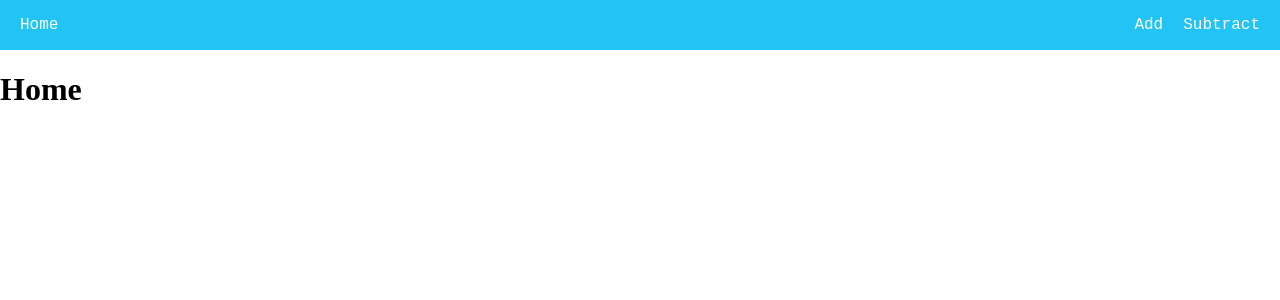
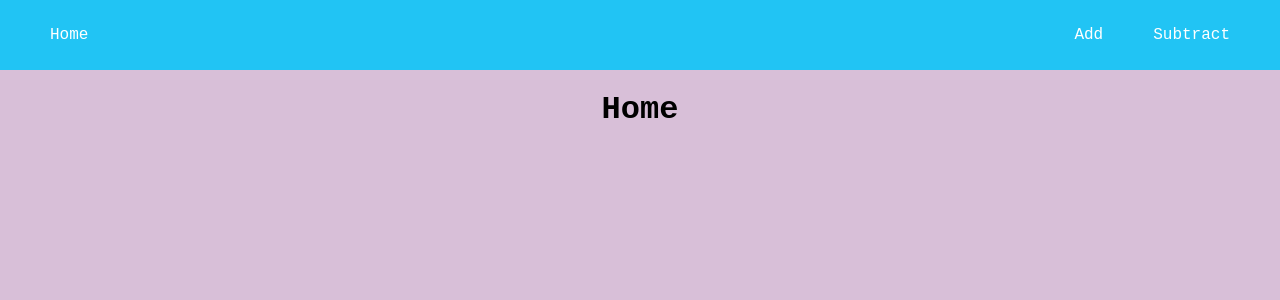
Before and after one commit to AlexQ123/creative-project-3, a React (Create React App) app: page / in a window 1280 px wide. Shown: the top 300 px of the page. Built offline with nearby package versions, Linux system fonts and the light colour scheme.

Commit message:
small styling changes

```diff
--- a/src/App.js
+++ b/src/App.js
@@ -9,11 +9,13 @@ function App() {
   return (
     <div>
       <Navbar />
-      <Routes>
+      <div className="titles-container">
+        <Routes>
         <Route path="/" element={<Home/>} />
         <Route path="/add" element={<Add/>} />
         <Route path="/subtract" element={<Subtract/>} />
       </Routes>
+      </div>
     </div>
   );
 }
--- a/src/index.css
+++ b/src/index.css
@@ -14,10 +14,12 @@
 
 * {
   box-sizing: border-box;
+  font-family: "Rockwell", "Courier New", Courier, Georgia, Times, "Times New Roman", serif;
 }
 
 body {
   margin: 0;
+  background-color: #D8BFD8;
 }
 
 .nav {
@@ -27,14 +29,13 @@ body {
 
   background-color: #21c4f4;
   color: white;
-  font-family: "Rockwell", "Courier New", Courier, Georgia, Times, "Times New Roman", serif;
 
-  padding: 0 20px 0;
+  padding: 10px 50px;
 }
 
 .nav ul {
   display: flex;
-  gap: 20px;
+  gap: 50px;
   list-style: none;
 }
 
@@ -46,3 +47,8 @@ body {
 .nav a:hover {
   text-decoration: underline;
 }
+
+.titles-container {
+  text-align: center;
+  color: black;
+}
```
